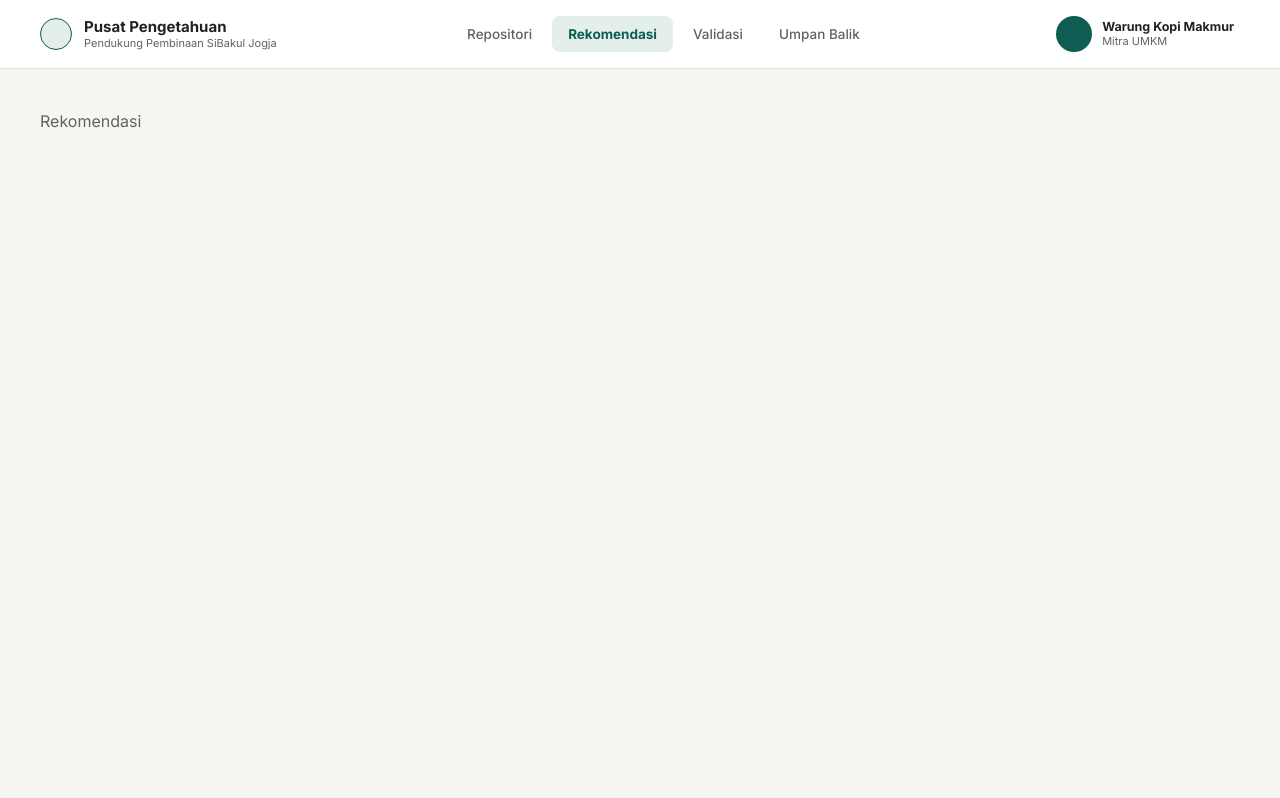
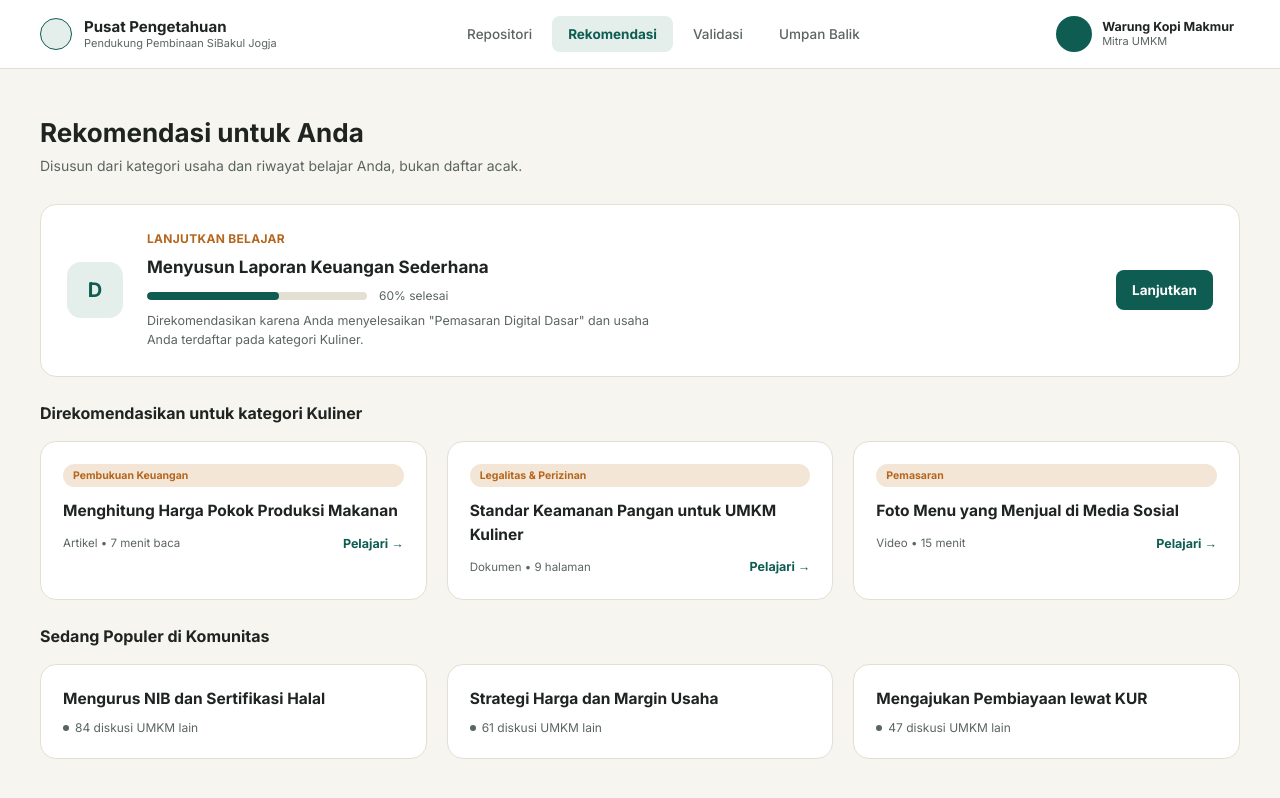
Before and after one commit to kemal-faza/kms-sibakul, a React (Vite) app: page /rekomendasi in a window 1280 px wide. Shown: the top 798 px of the page. Built offline with nearby package versions, Linux system fonts and the light colour scheme.

Commit message:
feat: implement Rekomendasi page with continue card and recommendation sections

```diff
--- /dev/null
+++ b/src/features/ContinueCard.tsx
@@ -0,0 +1,40 @@
+import { Link } from "react-router";
+import type { ContinueLearning, Material } from "../types";
+
+export function ContinueCard({
+  entry,
+  material,
+}: {
+  entry: ContinueLearning;
+  material: Material;
+}) {
+  return (
+    <div className="flex flex-col gap-6 rounded-2xl border border-line bg-surface p-[26px] md:flex-row md:items-center">
+      <span
+        aria-hidden="true"
+        className="flex h-14 w-14 shrink-0 items-center justify-center rounded-[14px] bg-brand-tint text-xl font-bold text-brand"
+      >
+        {material.icon}
+      </span>
+
+      <div className="flex flex-1 flex-col gap-2">
+        <p className="text-xs font-bold tracking-wide text-accent">LANJUTKAN BELAJAR</p>
+        <h3 className="text-[17px] font-bold text-ink">{material.title}</h3>
+        <div className="flex items-center gap-3">
+          <div className="h-2 w-[220px] max-w-full overflow-hidden rounded-full bg-line">
+            <div className="h-full rounded-full bg-brand" style={{ width: `${entry.progress}%` }} />
+          </div>
+          <span className="text-xs text-muted">{entry.progress}% selesai</span>
+        </div>
+        <p className="max-w-[520px] text-[12.5px] text-muted">{entry.reason}</p>
+      </div>
+
+      <Link
+        to={`/repositori?kategori=${encodeURIComponent(material.category)}`}
+        className="inline-flex items-center justify-center rounded-lg bg-brand px-4 py-2.5 text-[13.5px] font-bold text-white hover:bg-[#0c4d44]"
+      >
+        Lanjutkan
+      </Link>
+    </div>
+  );
+}
--- a/src/pages/RekomendasiPage.tsx
+++ b/src/pages/RekomendasiPage.tsx
@@ -1,3 +1,71 @@
+import { Link } from "react-router";
+import { PageShell } from "../components/layout/PageShell";
+import { Badge } from "../components/ui/Badge";
+import { Card } from "../components/ui/Card";
+import { SectionHeader } from "../components/ui/SectionHeader";
+import { ContinueCard } from "../features/ContinueCard";
+import { allMaterials, continueLearning, popularIds, recommendedIds } from "../data/mock";
+
 export function RekomendasiPage() {
-  return <div className="p-10 text-muted">Rekomendasi</div>;
+  const byId = (id: string) => allMaterials.find((m) => m.id === id);
+  const continueMaterial = byId(continueLearning.materialId);
+  const recommended = recommendedIds.map(byId).filter((m) => m !== undefined);
+  const popular = popularIds.map(byId).filter((m) => m !== undefined);
+
+  return (
+    <PageShell
+      title="Rekomendasi untuk Anda"
+      description="Disusun dari kategori usaha dan riwayat belajar Anda, bukan daftar acak."
+    >
+      {continueMaterial ? (
+        <ContinueCard entry={continueLearning} material={continueMaterial} />
+      ) : null}
+
+      <section className="flex flex-col gap-4">
+        <SectionHeader>Direkomendasikan untuk kategori Kuliner</SectionHeader>
+        {recommended.length === 0 ? (
+          <p className="text-sm text-muted">Belum ada rekomendasi.</p>
+        ) : (
+          <div className="grid grid-cols-1 gap-5 md:grid-cols-2 lg:grid-cols-3">
+            {recommended.map((m) => (
+              <Card key={m.id} className="flex flex-col gap-3 p-[22px]">
+                <Badge variant="category">{m.category}</Badge>
+                <h3 className="text-[15.5px] font-bold text-ink">{m.title}</h3>
+                <div className="flex items-center justify-between">
+                  <span className="text-[11.5px] text-muted">
+                    {m.format} • {m.length}
+                  </span>
+                  <Link
+                    to={`/repositori?kategori=${encodeURIComponent(m.category)}`}
+                    className="text-[12.5px] font-bold text-brand hover:underline"
+                  >
+                    Pelajari →
+                  </Link>
+                </div>
+              </Card>
+            ))}
+          </div>
+        )}
+      </section>
+
+      <section className="flex flex-col gap-4">
+        <SectionHeader>Sedang Populer di Komunitas</SectionHeader>
+        {popular.length === 0 ? (
+          <p className="text-sm text-muted">Belum ada diskusi populer.</p>
+        ) : (
+          <div className="grid grid-cols-1 gap-5 md:grid-cols-2 lg:grid-cols-3">
+            {popular.map((m) => (
+              <Card key={m.id} className="flex flex-col gap-2.5 p-[22px]">
+                <h3 className="text-[15.5px] font-bold text-ink">{m.title}</h3>
+                <div className="flex items-center gap-1.5 text-xs text-muted">
+                  <span aria-hidden="true" className="h-1.5 w-1.5 rounded-full bg-muted" />
+                  {m.discussionCount ?? 0} diskusi UMKM lain
+                </div>
+              </Card>
+            ))}
+          </div>
+        )}
+      </section>
+    </PageShell>
+  );
 }
```
